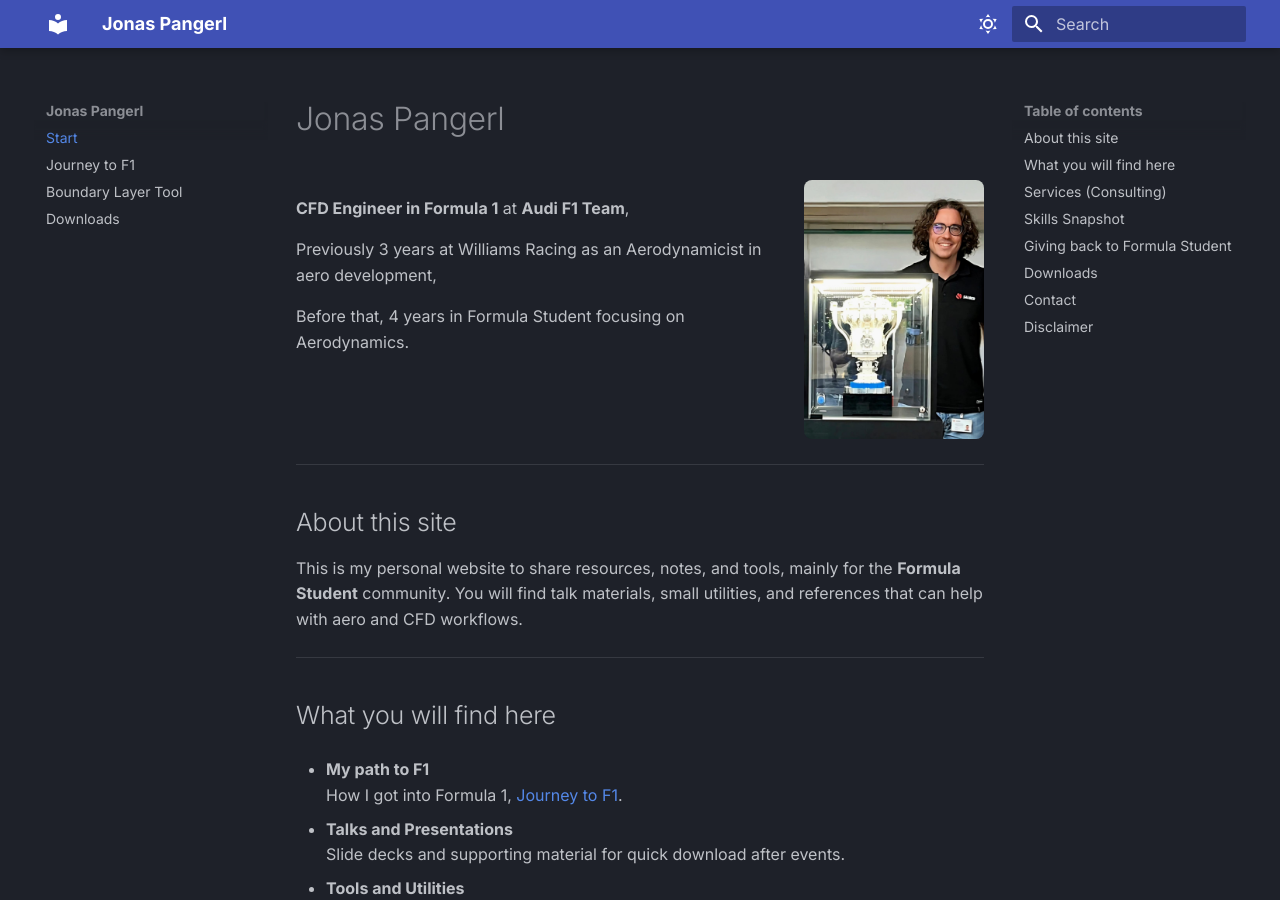
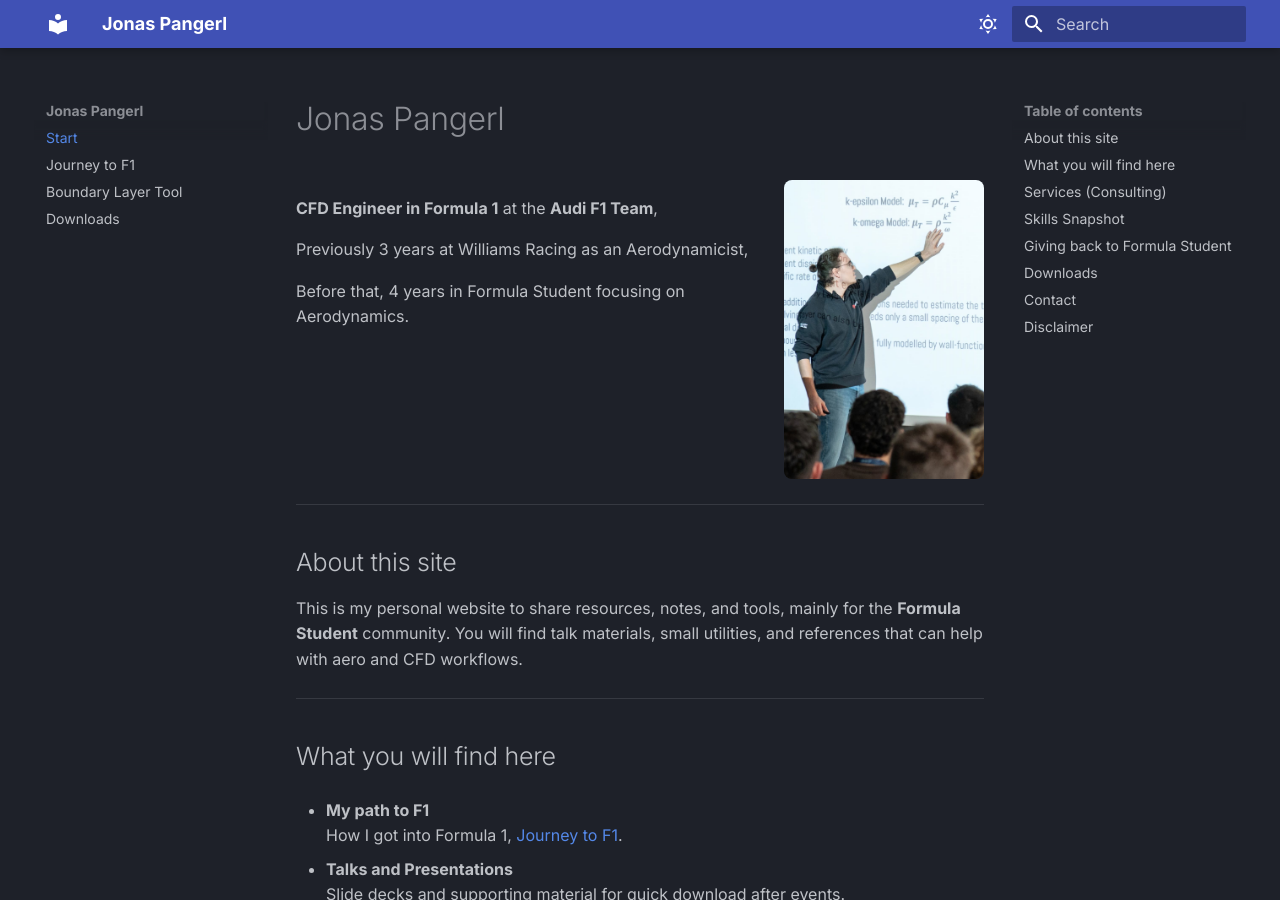
Before and after one commit to JonasPangerl/JonasWebsite, an MkDocs documentation site: the page built from docs/index.md, in a window 1280 px wide and 900 px high. Built offline with MkDocs 1.6.1 and Material for MkDocs 9.7.7, drawn with Linux system fonts in a browser that asks for light colours.

Commit message:
UPD: new images

```diff
--- a/docs/index.md
+++ b/docs/index.md
@@ -2,20 +2,21 @@
 
 <div class="hero-split">
   <div>
-    <p><strong>CFD Engineer in Formula 1</strong> at <strong>Audi F1 Team</strong>,</p>
-    <p>Previously 3 years at Williams Racing as an Aerodynamicist in aero development,</p>
+    <p><strong>CFD Engineer in Formula 1</strong> at the <strong>Audi F1 Team</strong>,</p>
+    <p>Previously 3 years at Williams Racing as an Aerodynamicist,</p>
     <p>Before that, 4 years in Formula Student focusing on Aerodynamics.</p>
   </div>
 
   <figure>
-    <img src="index/images/JP.jpeg" alt="Jonas" width="180">
+    <img src="index/images/FSS2024.jpeg" alt="Jonas" width="200">
   </figure>
 </div>
 
 ---
 
 ## About this site
-This is my personal website to share resources, notes, and tools, mainly for the **Formula Student** community. You will find talk materials, small utilities, and references that can help with aero and CFD workflows.
+This is my personal website to share resources, notes, and tools, mainly for the **Formula Student** community.
+You will find talk materials, small utilities, and references that can help with aero and CFD workflows.
 
 ---
 
@@ -55,7 +56,18 @@ If you need short term help, a code review, or a small tool built around your da
 ---
 
 ## Giving back to Formula Student
-I am very grateful for my Formula Student time, I learned a lot there, and I want to pass this knowledge on to students, so that you can follow a similar path or take as much as possible from Formula Student. Supporting the community is important to me, and I am happy to help where I can.
+<div class="hero-split">
+  <div>
+    I am very grateful for my Formula Student time, I learned a lot there, and I want to pass this knowledge on to students,
+    so that you can follow a similar path or take as much as possible from Formula Student.
+    Supporting the community is important to me, and I am happy to help where I can.
+  </div>
+
+  <figure>
+    <img src="index/images/FSG_Design.jpeg" alt="Jonas" width="200">
+  </figure>
+</div>
+
 
 ---
 
```
Also changed, not shown: docs/downloads.md (+1 -1 lines), docs/index/images/FSG_Design.jpeg (added), docs/index/images/FSS2024.jpeg (added).
